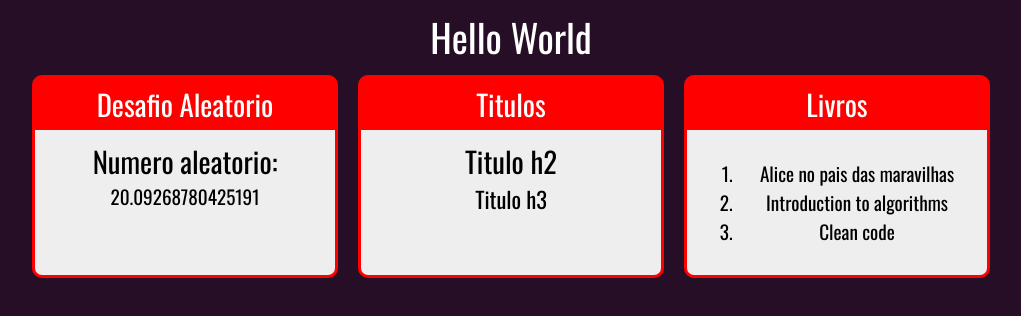
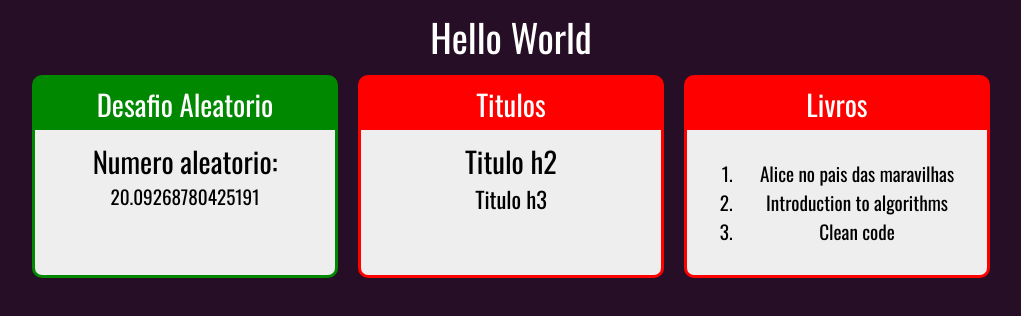
Before and after one commit to HigorAnjos/PraticarReact, a React (Create React App) app: page / in a window 1280 px wide. Shown: the top 316 px of the page, without its empty margins (129-1150 px from the left). Built offline with nearby package versions, Linux system fonts and the light colour scheme.

Commit message:
card estilo personalizado

```diff
--- a/src/App.js
+++ b/src/App.js
@@ -10,7 +10,7 @@ function App() {
 
       <div className="Cards">
 
-        <Card titulo="Desafio Aleatorio" >
+        <Card titulo="Desafio Aleatorio" color="#080">
           <Aleatorio min={1} max={60} />
         </Card>
 
--- a/src/layout/Card.css
+++ b/src/layout/Card.css
@@ -1,6 +1,5 @@
 .Card {
-  background-color: red;
-  border: 3px solid red;
+  border: 3px solid;
   margin: 20px 0;
   border-radius: 10px;
   overflow: hidden;
--- a/src/layout/Card.jsx
+++ b/src/layout/Card.jsx
@@ -2,8 +2,14 @@ import React from 'react';
 import './Card.css';
 
 export default (props) => {
+
+  const cardStyle = {
+    backgroundColor: props.color || '#F00',
+    borderColor: props.color || '#F00'
+  }
+
   return (
-    <div className="Card">
+    <div className="Card" style={cardStyle}>
       <div className="Title"> <h2>{ props.titulo } </h2> </div>
       <div className="Content">
         {props.children}
```
